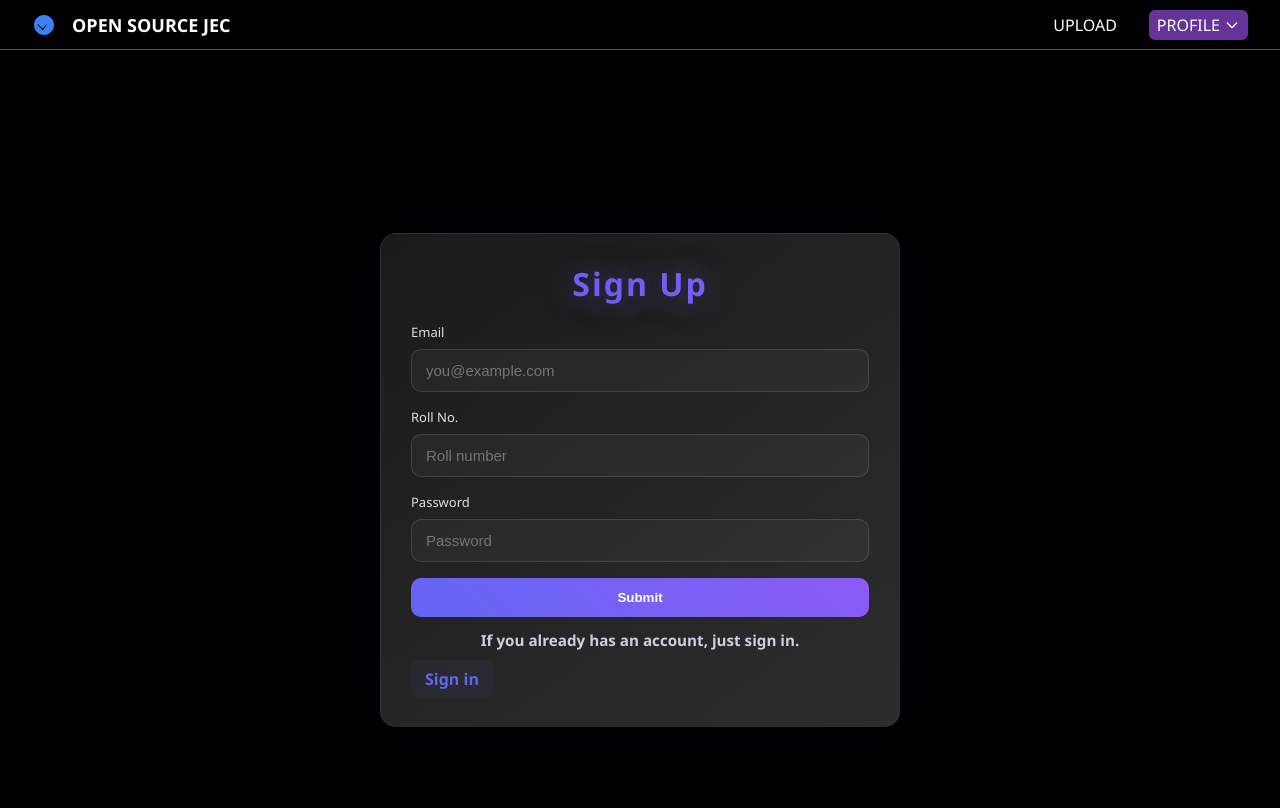
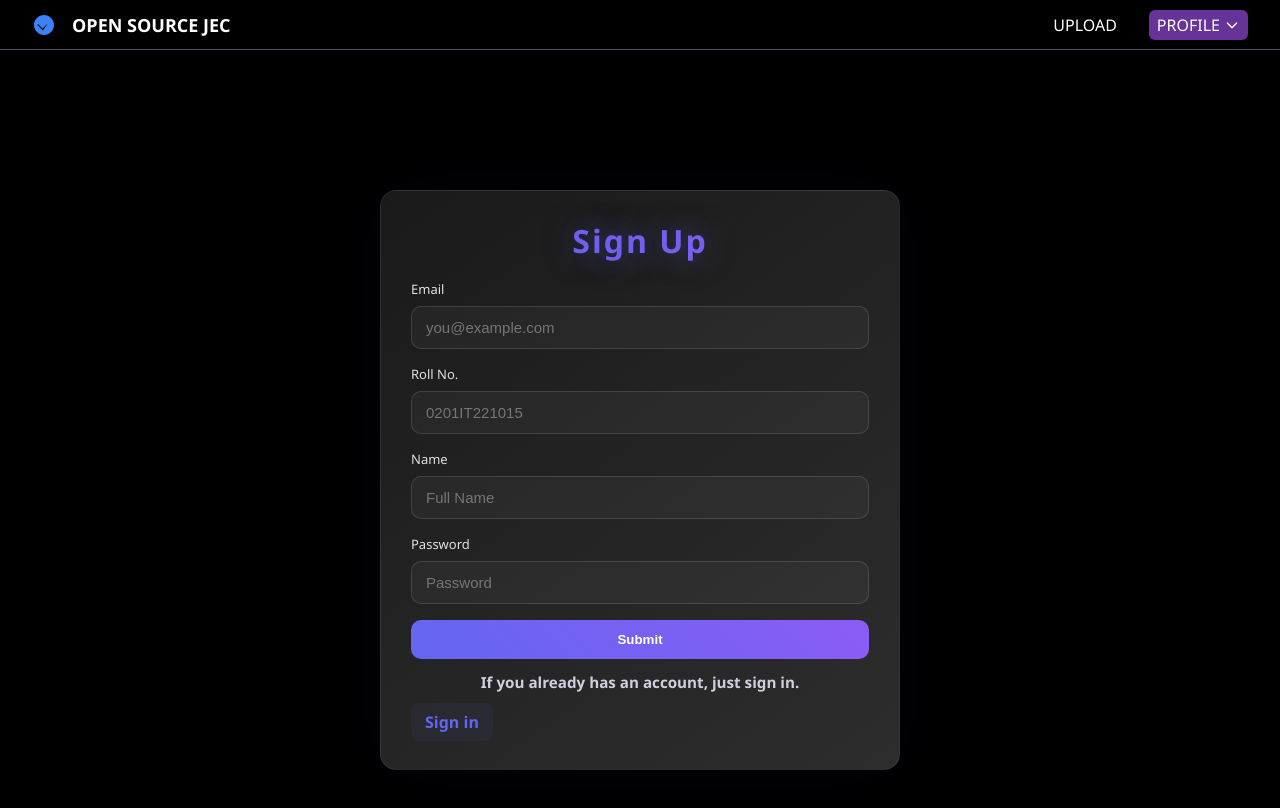
Before and after one commit to hardikgaikwad/getpyqjec, a React (Vite) app in the folder frontend/: page /profile in a window 1280 px wide. Shown: the top 808 px of the page. Built offline with nearby package versions, Linux system fonts and the light colour scheme.

Commit message:
added name field in signup form

```diff
--- a/frontend/src/components/LoginForm/LoginForm.jsx
+++ b/frontend/src/components/LoginForm/LoginForm.jsx
@@ -8,6 +8,7 @@ export default function LoginForm() {
   const [form, setForm] = useState({
     email: "",
     rollno: "",
+    name : "",
     password: "",
     identifier: "",
   });
@@ -52,8 +53,26 @@ export default function LoginForm() {
                 name="rollno"
                 type="text"
                 className={styles.input}
-                placeholder="Roll number"
+                placeholder="0201IT221015"
                 value={form.rollno}
+                onChange={handleChange}
+                required
+              />
+            </div>
+          )}
+
+          {!isLogin && (
+            <div className={styles.formGroup}>
+              <label className={styles.label} htmlFor="rollno">
+                Name
+              </label>
+              <input
+                id="name"
+                name="name"
+                type="text"
+                className={styles.input}
+                placeholder="Full Name"
+                value={form.name}
                 onChange={handleChange}
                 required
               />
```
